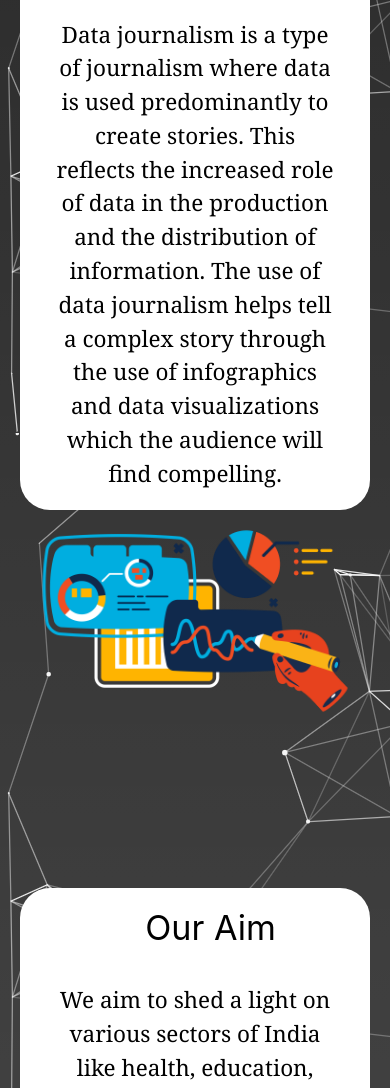
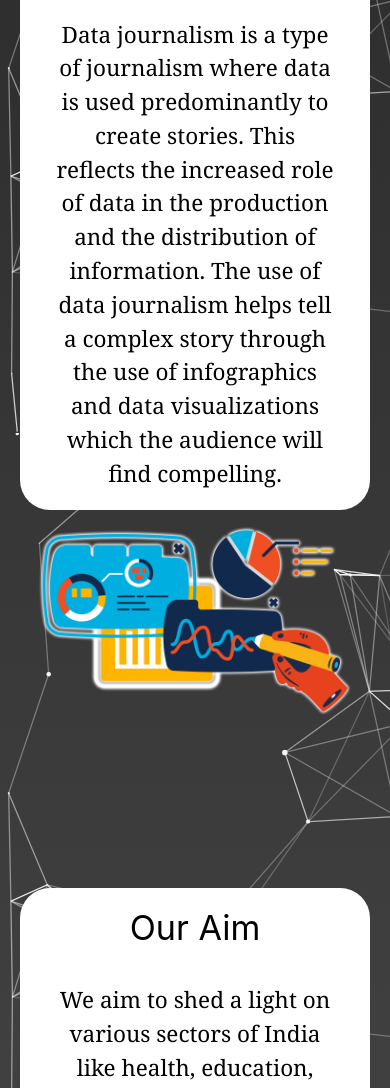
Before and after one commit to tanishqgandhi1908/blogging-website, a plain HTML site: page pages/about.html in a window 390 px wide. Shown: the part 292-1380 px from the top of the page. Drawn offline with nearby package versions, Linux system fonts and the light colour scheme.

Commit message:
Minor updates

```diff
--- a/pages/about.css
+++ b/pages/about.css
@@ -56,7 +56,7 @@ body {
     margin-left: 5%;
   }
   h1 {
-    margin-left: 10%;
+    text-align: center;
   }
   .container{
     width: 350px;
--- a/pages/about.html
+++ b/pages/about.html
@@ -101,7 +101,7 @@
                     infographics and data visualizations which the audience will find compelling.</p>
 
             </div>
-            <div class="col-lg-6 d-lg-block"><img src="../images/flame-working-with-data.png" alt=""
+            <div class="col-lg-6 d-lg-block"><img src="../images/flame-working-with-data1.png" alt=""
                     class="img-fluid"></div>
         </div>
     </div>
--- a/section/education.css
+++ b/section/education.css
@@ -9,10 +9,8 @@ ul li:hover {
 }
 body {
   box-sizing: border-box;
-  background: url("../images/cool-background.png");
+  background: linear-gradient(rgba(255, 255, 255, 0.164) 0 0),url("../images/cool-background.png");
   /* background: linear-gradient(rgba(255, 255, 255, 0.164), rgba(255, 255, 255, 0.295)), url("../images/cool-background.png"); */
-
-  /* background: url("../images/ocean.jpg"); */
 }
 .card {
   box-shadow: 0px 4px 4px rgba(255, 255, 255, 0.596);
```
Also changed, not shown: images/flame-working-with-data1.png (added).
